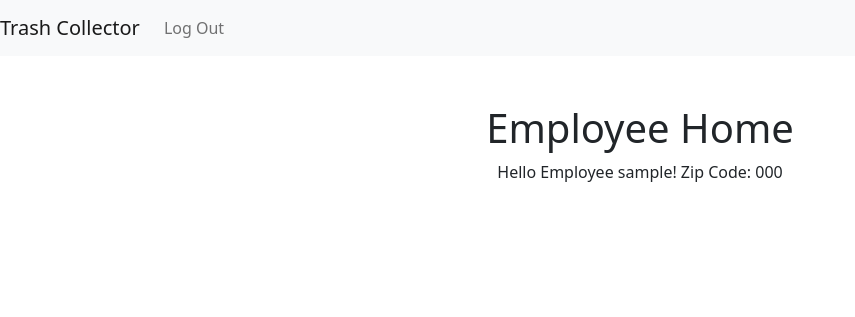
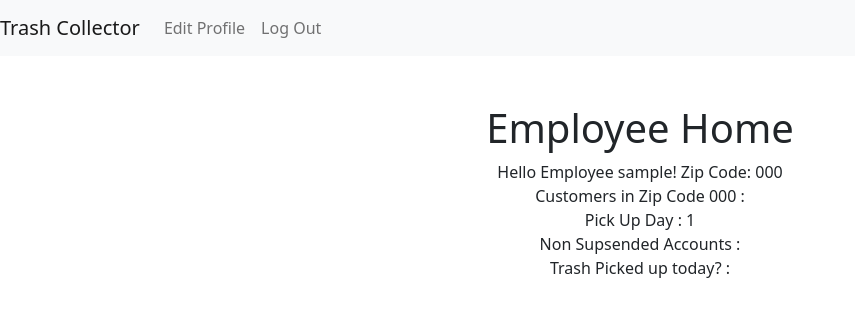
Before and after one commit to stevenpfaff/trash_collector_project, a Django app: page /employees/ in a window 1280 px wide. Shown: the top 317 px of the page, without its empty margins (0-855 px from the left). Run offline with Django 3.2, Linux system fonts and the light colour scheme; a user stored in the database is signed in; tables that the repository leaves empty hold one stand-in row (values such as "Sample post").

Commit message:
updated index page with zipcode displayed and weekday displayed as integer

```diff
--- a/trash_collector/employees/templates/employees/index.html
+++ b/trash_collector/employees/templates/employees/index.html
@@ -6,6 +6,11 @@
   {% if user.is_authenticated %}
         Hello Employee {{ user.username }}!
         Zip Code: {{logged_in_employee.zip_code }}<br />
+        <div>Customers in Zip Code {{logged_in_employee.zip_code }} :</div>
+        <div> Pick Up Day : {{today.weekday}} </div>
+        <div> Non Supsended Accounts :</div>
+        <div> Trash Picked up today? :</div>
+
 
 
   {% else %}
--- a/trash_collector/employees/templates/employees/matching_zip.html
+++ /dev/null
@@ -1,4 +0,0 @@
-<h1> Customers in {{customer_zip_code}}</h1>
-{% for employee in zip_code %}
-    <h1>{{customer.zip_code}} - {{customer}}</h1>
-{% endfor %}
--- a/trash_collector/employees/urls.py
+++ b/trash_collector/employees/urls.py
@@ -8,5 +8,4 @@ urlpatterns = [
     path('', views.index, name="index"),
     path('create_employee/', views.create_employee, name="create_employee"),
     path('edit_employee_profile/', views.edit_employee_profile, name="edit_employee_profile"),
-    path('matching_zip/<customers>', views.MatchingZipView.as_view(), name="customers")
 ]
--- a/trash_collector/employees/views.py
+++ b/trash_collector/employees/views.py
@@ -7,22 +7,32 @@ from django.contrib.auth.decorators import login_required
 from .models import Employee
 from django.core.exceptions import ObjectDoesNotExist
 from datetime import date
-from django.views import generic
+import calendar
 # Create your views here.
 # TODO: Create a function for each path created in employees/urls.py. Each will need a template as well.
 
 @login_required
 def index(request):
     logged_in_user = request.user
+    # This line will get the Customer model from the other app, it can now be used to query the db for Customers
+    Customer = apps.get_model('customers.Customer')
     try:
         logged_in_employee = Employee.objects.get(user=logged_in_user)
         today = date.today()
+        print(calendar.day_name[today.weekday()])
+
+
+        customers_in_zipcodes = Customer.objects.filter(zip_code=logged_in_employee.zip_code)
+        todays_customer_pickups = customers_in_zipcodes.filter(one_time_pickup=today) | customers_in_zipcodes.filter(weekly_pickup=today)
+        non_suspended_accounts = todays_customer_pickups.filter(suspend_start=today) | todays_customer_pickups.filter(suspend_end=today)
+        picked_up_trash = non_suspended_accounts.filter(date_of_last_pickup = today)
+        if picked_up_trash == False:
+            return
+
         context = {
             'logged_in_employee': logged_in_employee,
             'today' : today
     }
-    # This line will get the Customer model from the other app, it can now be used to query the db for Customers
-        Customer = apps.get_model('customers.Customer')
         return render(request, 'employees/index.html', context)
     except ObjectDoesNotExist:
         return HttpResponseRedirect(reverse('employees:create_employee'))
@@ -41,16 +51,11 @@ def create_employee(request):
         return render(request, 'employees/create_employee.html')
 
 @login_required
-def edit_employee_profile(request):
-    logged_in_user = request.user
-    logged_in_employee = Employee.objects.get(user=logged_in_user)
+def edit_employee_profile(request, employee_id):
+    logged_in_employee = Employee.objects.get(pk=employee_id)
     if request.method == "POST":
-        name_from_form = request.POST.get('name')
-        address_from_form = request.POST.get('address')
-        zip_from_form = request.POST.get('zip_code')
-        logged_in_employee.name = name_from_form
-        logged_in_employee.address = address_from_form
-        logged_in_employee.zip_code = zip_from_form
+        logged_in_employee.name = request.POST.get('name')
+        logged_in_employee.zip_code = request.POST.get('zip_code')
         logged_in_employee.save()
         return HttpResponseRedirect(reverse('employee:index'))
     else:
@@ -58,17 +63,3 @@ def edit_employee_profile(request):
             'logged_in_employee': logged_in_employee
         }
         return render(request, 'employees/edit_employee_profile.html', context)
-
-
-class MatchingZipView(generic.ListView):
-    model = Employee
-    template_name = 'employees/matching_zip.html'
-    context_object_name = 'matching_zip'
-    def get_queryset(self):
-        Customer = apps.get_model('customers.Customer')
-        self.employee_zip = get_object_or_404(Customer, name=self.kwargs['customers'])
-        return Employee.objects.filter(customer=self.employee_zip)
-    def get_context_data(self, *, object_list=None, **kwargs):
-        context = super().get_context_data(**kwargs)
-        context['customer_zip_code'] = self.employee_zip.zip_code
-        return context
--- a/trash_collector/templates/base.html
+++ b/trash_collector/templates/base.html
@@ -10,7 +10,7 @@
   <nav class="navbar navbar-expand-lg navbar-light bg-light">
     <a class="navbar-brand" href="#">Trash Collector</a>
     <div class="navbar-nav">
-    {% block navbar %}{% endblock %}
+    {% block navbar %}<a class="nav-item nav-link" href="{% url 'employees:edit_employee_profile' %}">Edit Profile</a>{% endblock %}
     <a class="nav-item nav-link" href="{% url 'logout' %}">Log Out</a>
     </div>
   </nav>
```
Also changed, not shown: trash_collector/employees/templates/employees/edit_employee.html (+3 -6 lines).
